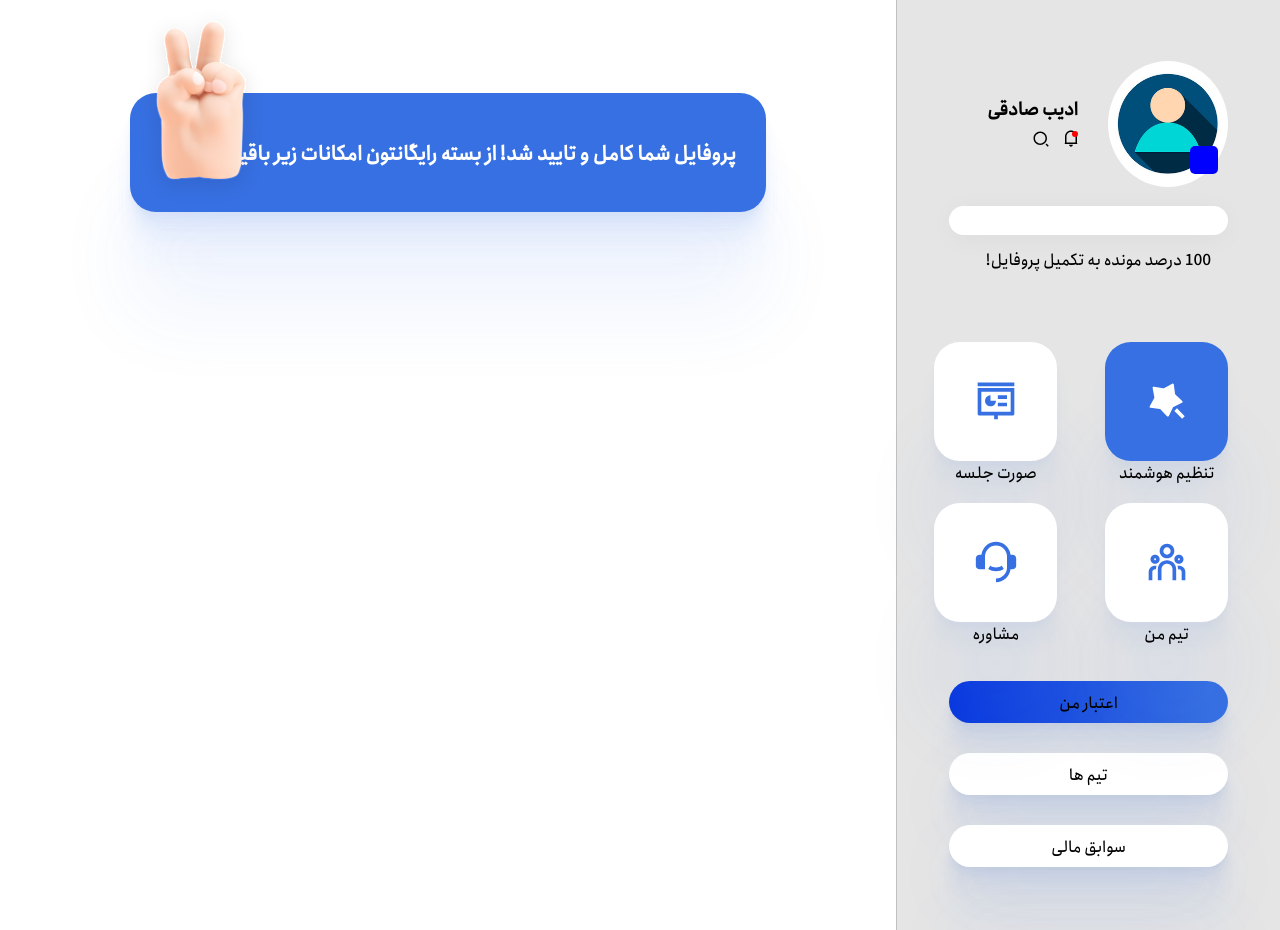
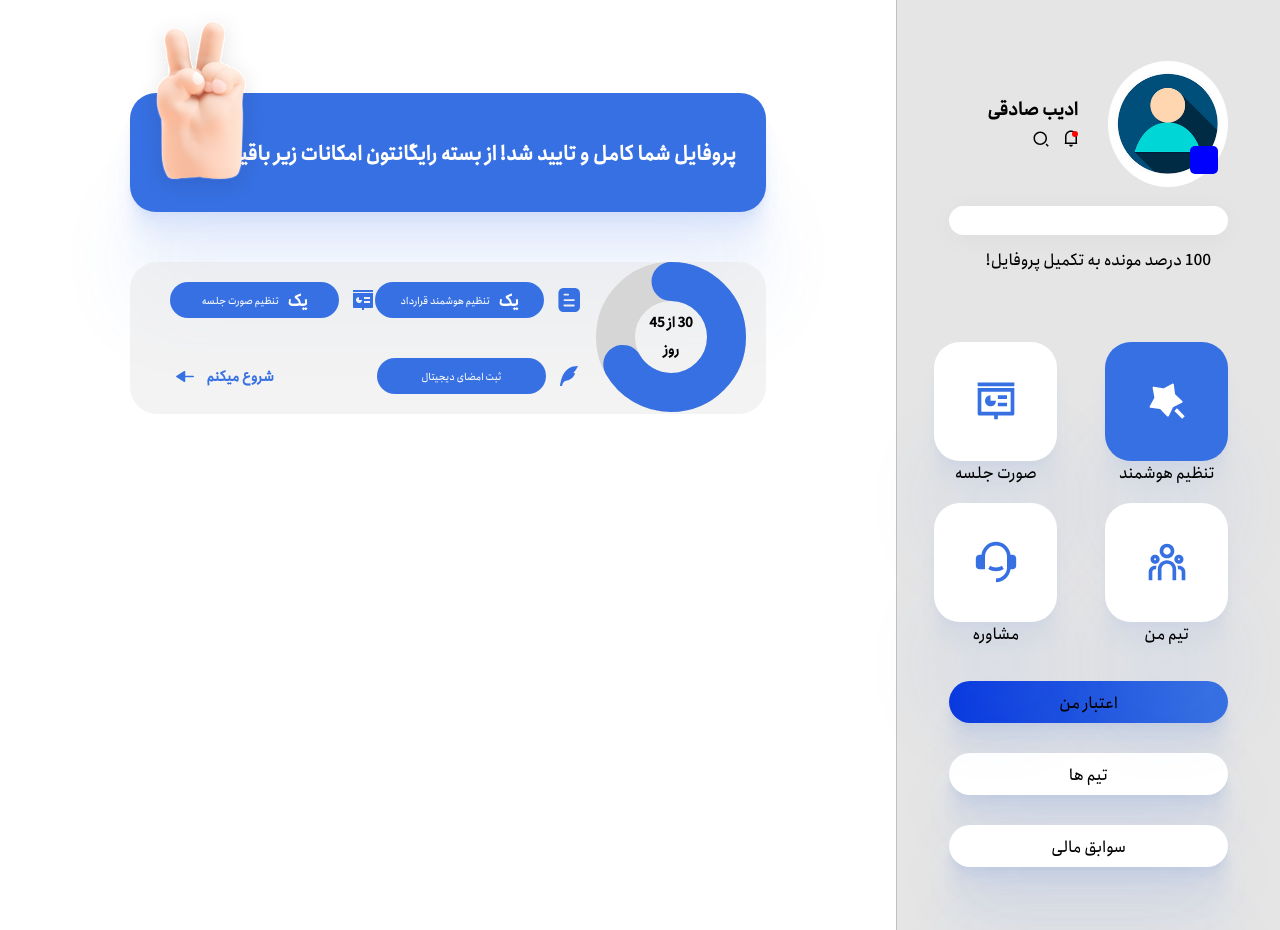
Before and after one commit to adibsadeghi1993/uplaw, a React (Create React App) app: page / in a window 1280 px wide. Built offline with nearby package versions, Linux system fonts and the light colour scheme; some icons are missing.

Commit message:
cpmpleted detailes section tow was created with grid

```diff
--- a/package.json
+++ b/package.json
@@ -10,6 +10,7 @@
     "moment-jalaali": "^0.9.2",
     "node-sass": "^6.0.1",
     "react": "^17.0.2",
+    "react-circular-progressbar": "^2.0.4",
     "react-datepicker2": "^3.3.13",
     "react-dom": "^17.0.2",
     "react-icons": "^4.2.0",
--- a/src/components/userInfo/completedInfo/completedDetailes/CompletedDetailes.js
+++ b/src/components/userInfo/completedInfo/completedDetailes/CompletedDetailes.js
@@ -1,16 +1,41 @@
-import React from 'react'
-import styles from "./completedDetailes.module.css"
-import completedImage from  "../../../../asstes/completedpic.svg"
+import React from "react";
+import styles from "./completedDetailes.module.css";
+import completedImage from "../../../../asstes/completedpic.svg";
+import { buildStyles } from "react-circular-progressbar";
+import "react-circular-progressbar/dist/styles.css";
+import { CircularProgressbarWithChildren } from "react-circular-progressbar";
+import contractImage from "../../../../asstes/blueadjustcontract.svg"
+import signatureImage from "../../../../asstes/blue signature.svg"
+import adjustMeetingImage from "../../../../asstes/blueadjustmeeting.svg"
+import blueArrowImage from "../../../../asstes/blue arrow.svg"
 
 const CompletedDetailes = () => {
-    return (
-        <main className={styles.completed_detailes} >
-            <section className={styles.completede_desc}>
-                <p>پروفایل شما کامل و تایید شد! از بسته رایگانتون امکانات زیر باقیه!</p>
-                <img src={completedImage}  />
-            </section>
-        </main >
-    )
-}
+  const percentage = 66;
+  return (
+    <main className={styles.completed_detailes}>
+      <section className={styles.completede_desc}>
+        <p>پروفایل شما کامل و تایید شد! از بسته رایگانتون امکانات زیر باقیه!</p>
+        <img src={completedImage} />
+      </section>
+      <section className={styles.completed_detailes_sectionTow}>
+        <div className={styles.circle}>
+          <CircularProgressbarWithChildren strokeWidth={26} styles={buildStyles({
+              pathColor: "#3770E2",
+            })} value={30} maxValue={45}>
+            <div style={{ marginTop: -5 }} className={styles.cricular_desc}>
+             <p style={{color:"black",fontSize: 14,fontWeight:900}}>30 از 45</p>
+             <p style={{color:"black",fontSize: 14,fontWeight:900}}>روز</p>
+            </div>
+          </CircularProgressbarWithChildren>
+        </div>
 
-export default CompletedDetailes
+        <div className={styles.contract}><img src={contractImage} className={styles.image} /><div className={styles.descdiv}><span>یک</span>تنظیم هوشمند قرارداد</div></div>
+        <div className={styles.meeting}><img src={adjustMeetingImage} className={styles.image}/><div  className={styles.descdiv}><span>یک</span>تنظیم صورت جلسه</div></div>
+        <div className={styles.signature}><img src={signatureImage} className={styles.image}/><div  className={styles.descdiv}>ثبت امضای دیجیتال</div></div>
+        <button className={styles.begainButton}><img src={blueArrowImage}/>شروع میکنم</button>
+      </section>
+    </main>
+  );
+};
+
+export default CompletedDetailes;
--- a/src/components/userInfo/completedInfo/completedDetailes/completedDetailes.module.css
+++ b/src/components/userInfo/completedInfo/completedDetailes/completedDetailes.module.css
@@ -2,14 +2,17 @@
   width: 71%;
   margin: 93px auto 50px;
   max-width: 731px;
-
-
 }
 
-  .completed_detailes{
+.completede_desc {
   position: relative;
-      background: #3770E2;
-box-shadow: 0px 104px 80px rgba(55, 112, 226, 0.07), 0px 43.4487px 33.4221px rgba(55, 112, 226, 0.0503198), 0px 23.2298px 17.869px rgba(55, 112, 226, 0.0417275), 0px 13.0224px 10.0172px rgba(55, 112, 226, 0.035), 0px 6.91611px 5.32008px rgba(55, 112, 226, 0.0282725), 0px 2.87795px 2.21381px rgba(55, 112, 226, 0.0196802);
+  background: #3770e2;
+  box-shadow: 0px 104px 80px rgba(55, 112, 226, 0.07),
+    0px 43.4487px 33.4221px rgba(55, 112, 226, 0.0503198),
+    0px 23.2298px 17.869px rgba(55, 112, 226, 0.0417275),
+    0px 13.0224px 10.0172px rgba(55, 112, 226, 0.035),
+    0px 6.91611px 5.32008px rgba(55, 112, 226, 0.0282725),
+    0px 2.87795px 2.21381px rgba(55, 112, 226, 0.0196802);
   border-radius: 26px;
   height: 119px;
   display: flex;
@@ -17,14 +20,107 @@ justify-content: flex-start;
   padding-right: 30px;
   align-items: center;
 }
-  .completed_detailes p{
+.completed_detailes p {
   font-weight: 900;
   font-size: 20px;
   line-height: 27px;
   color: white;
 }
-  .completed_detailes img{
+.completede_desc img {
   position: absolute;
   left: -3%;
   top: -90%;
 }
+
+.completed_detailes_sectionTow {
+  background-color: rgba(232,232,232,0.5);
+  border-radius: 27px;
+  margin-top: 50px;
+  position: relative;
+  height: 152px;
+  display: grid;
+  grid-template-columns: 28% 30% 30%;
+  grid-auto-rows: 50% 50%;
+  grid-column-gap: 15px;
+}
+.circle {
+  width: 150px;
+  height: 150px;
+  position: absolute;
+  z-index: 2;
+  grid-column: 1/2;
+  grid-row: 1/3;
+  right: 20px;
+}
+.cricular_desc {
+  display: flex;
+  flex-direction: column;
+  justify-content: center;
+  align-items: center;
+}
+
+.contract {
+  grid-column: 2/3;
+  grid-row: 1/2;
+  display: flex;
+  justify-content: center;
+  align-items: center;
+}
+.descdiv {
+  margin-right: 14px;
+  border: none;
+  background: #3770e2;
+  border-radius: 27px;
+  font-weight: 300;
+  font-size: 10px;
+  line-height: 16px;
+  color: #ffffff;
+  display: flex;
+  align-items: center;
+  justify-content: center;
+  height: 36px;
+  width: 169px;
+  flex-shrink: 0;
+}
+.descdiv span {
+  margin-left: 8px;
+  display: inline-block;
+  color: white;
+  font-weight: 900;
+  font-size: 16px;
+  line-height: 18px;
+}
+.meeting {
+  grid-column: 3/4;
+  grid-row: 1/2;
+  display: flex;
+  justify-content: center;
+  align-items: center;
+}
+
+.signature {
+  grid-column: 2/3;
+  grid-row: 2/3;
+  display: flex;
+  justify-content: center;
+  align-items: center;
+}
+.begainButton {
+  grid-column: 3/4;
+  grid-row: 2/3;
+  align-self: center;
+  border: none;
+  display: flex;
+  flex-direction: row-reverse;
+  justify-content: flex-start;
+  align-items: center;
+  font-weight: 800;
+  font-size: 0.875rem;
+  line-height: 22px;
+  color: #3770e2;
+  background: transparent;
+  font-family: "anjoman";
+}
+.begainButton img {
+  margin-right: 12px;
+}
```
Also changed, not shown: 1 other file (tests, documents, lock files or other folders). Lines whose indentation alone changed are shown as unchanged.
